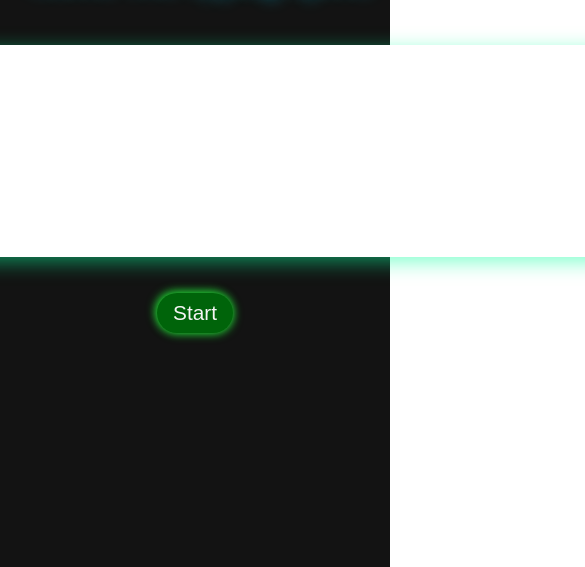
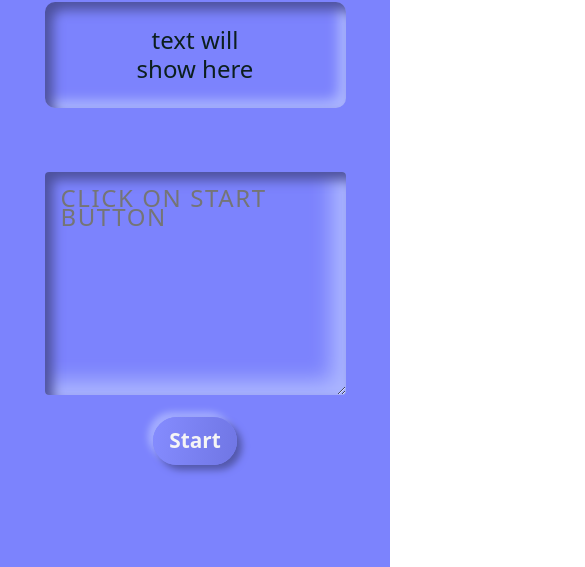
Before and after one commit to webpawan/TYPING-PRO, a plain HTML site: page index.html in a window 390 px wide. Shown: the part 277-844 px from the top of the page, 585 px wide, since content can reach past the window. Drawn offline with nearby package versions, Linux system fonts and the light colour scheme; a web font is replaced by a local one.

Commit message:
better css + responsive

```diff
--- /dev/null
+++ b/index.css
@@ -0,0 +1,4 @@
+* {
+  margin: 0;
+  padding: 0;
+}
--- a/index.html
+++ b/index.html
@@ -10,11 +10,42 @@
       href="https://fonts.googleapis.com/css2?family=Aboreto&display=swap"
       rel="stylesheet"
     />
+    <link
+      href="https://cdn.jsdelivr.net/npm/bootstrap@5.0.2/dist/css/bootstrap.min.css"
+      rel="stylesheet"
+      integrity="sha384-EVSTQN3/azprG1Anm3QDgpJLIm9Nao0Yz1ztcQTwFspd3yD65VohhpuuCOmLASjC"
+      crossorigin="anonymous"
+    />
+    <script
+      src="https://cdn.jsdelivr.net/npm/bootstrap@5.0.2/dist/js/bootstrap.bundle.min.js"
+      integrity="sha384-MrcW6ZMFYlzcLA8Nl+NtUVF0sA7MsXsP1UyJoMp4YLEuNSfAP+JcXn/tWtIaxVXM"
+      crossorigin="anonymous"
+    ></script>
     <link rel="stylesheet" href="/style.css" />
   </head>
   <body>
-    <div class="main__div">
-      <div class="center__div">
+    <main class="container-fluid">
+      <div
+        class="row main__div vh-100 d-flex align-items-center justify-content-center text-center"
+      >
+        <div class="col-10">
+          <h1 class="my-5">check you typing speed</h1>
+          <h2 id="msg" class="py-4 my-5">text will show here</h2>
+          <textarea
+            class="p-3 rounded w-100 h-25 my-3"
+            id="mykeywords"
+            cols="100"
+            rows="10"
+            placeholder="CLICK ON START BUTTON"
+          ></textarea>
+          <br />
+          <button id="btn" class="main__btn">Start</button>
+        </div>
+      </div>
+    </main>
+
+    <!-- <section class="main__div row">
+      <div class="center__div col-10">
         <h1>check you typing speed</h1>
         <h2 id="msg"></h2>
         <br />
@@ -27,7 +58,7 @@
         <br />
         <button id="btn" class="main__btn">Start</button>
       </div>
-    </div>
+    </section> -->
     <script src="/index.js"></script>
   </body>
 </html>
--- a/style.css
+++ b/style.css
@@ -1,77 +1,77 @@
-* {
+body,
+html {
   margin: 0;
   padding: 0;
   box-sizing: border-box;
 }
+* {
+  box-sizing: border-box;
+  /* overflow-y: hidden; */
+}
 
 .main__div {
-  height: 100%;
-  width: 100%;
-  display: flex;
-  justify-content: center;
-  align-items: center;
-  height: 100vh;
-  background-color: rgba(0, 0, 0, 0.926);
-}
-
-.center__div {
-  text-align: center;
+  background-color: #7c83fd;
 }
 
 h1 {
-  /* font-family: "Aboreto", cursive; */
   text-transform: capitalize;
   text-align: center;
-  margin-bottom: 2rem;
-  text-shadow: 0.3rem 0.2rem 1rem rgb(4, 213, 255);
+  color: whitesmoke;
+  text-shadow: 5px 5px 20px #88fff7;
   font-size: 2.1rem;
   font-weight: 400;
-  color: white;
 }
 
 h2 {
   text-align: center;
-  color: white;
-  font-size: 1.3rem;
-  font-weight: 200;
+  color: #0c1f1e;
+  font-weight: 500;
+  font-size: 1.5rem;
+  font-weight: 400;
+  border-radius: 26px;
+  border-radius: 10px;
+  background: #7c83fd;
+  box-shadow: inset 8px 8px 12px #4d519d, inset -8px -8px 12px #abb5ff;
+  padding: 5rem;
   /* font-family: "Aboreto", cursive; */
 }
 
 textarea {
   padding: 10px;
-  border-radius: 10px;
-  background-color: rgb(255, 255, 255);
-
-  box-shadow: 5px 5px 20px rgba(12, 255, 158, 0.521);
-  margin-bottom: 2rem;
-  font-size: 1.2rem;
+  border-radius: 50px;
+  background: #7c83fd;
+  box-shadow: inset 8px 8px 12px #4d519d, inset -15px -15px 20px #abb5ff;
   letter-spacing: 0.1rem;
   line-height: 1.2rem;
   border: none;
+  outline: none;
+  color: #151738;
+  font-weight: 500;
+  font-size: 1.5rem;
 }
 
 #btn {
   font-size: 1.3rem;
-  /* background: none; */
   padding: 0.5rem 1rem;
   text-decoration: none;
   background: none;
-  background-color: rgb(0, 100, 10);
-  border-radius: 50px;
+  background-color: #96baff;
   border: none;
-  box-shadow: 1px 1px 10px rgba(36, 255, 58, 0.648),
-    -2px -2px 10px rgba(36, 255, 58, 0.648);
-  transition: all 0.3s;
+  box-shadow: 1px 1px 10px #88fff7, -2px -2px 10px #88fff7;
+  transition: all 0.5s;
   color: whitesmoke;
+
+  font-weight: bold;
+  border-radius: 26px;
+  background: linear-gradient(100deg, #858cff, #7076e4);
+  box-shadow: 5px 5px 7px #5358aa, -5px -5px 7px #a5aeff;
 }
+
 #btn:hover {
-  background-color: rgba(0, 252, 25, 0.633);
-  /* color: rgba(0, 252, 25, 0.633); */
-  border: 2px solid greenyellow;
+  background-color: #5358aa;
+  transition: all 0.5s;
 }
 
 #btn:active {
-  box-shadow: 0.5px 0.5px 5px rgba(36, 255, 58, 0.648),
-    -1px -1px 5px rgba(36, 255, 58, 0.648);
-  border: none;
+  box-shadow: inset 2px 2px 6px #5358aa;
 }
```
